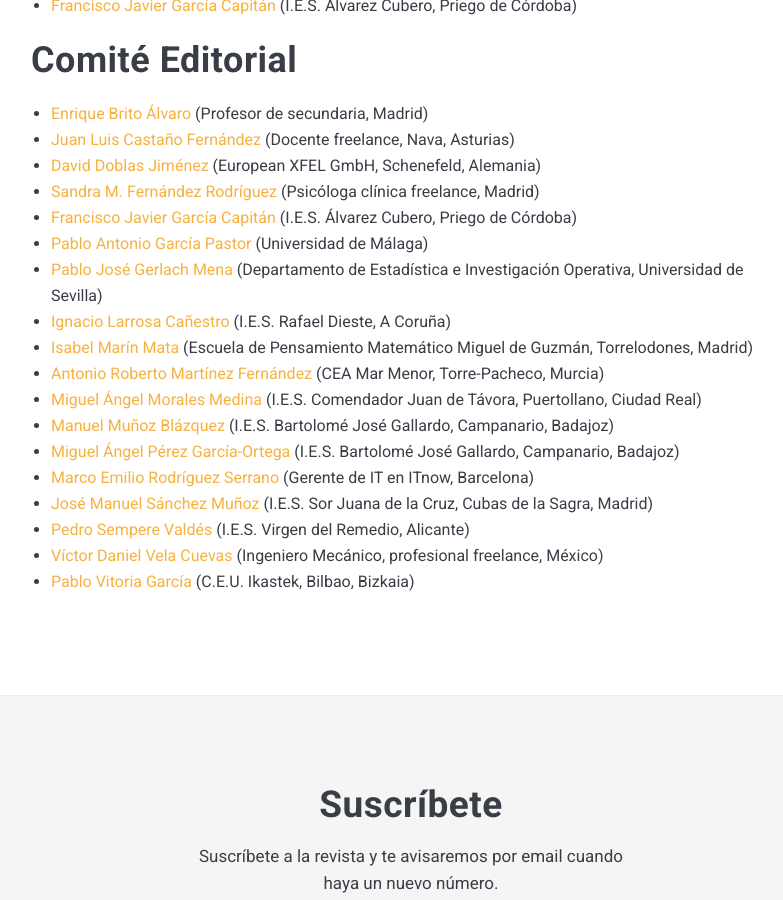
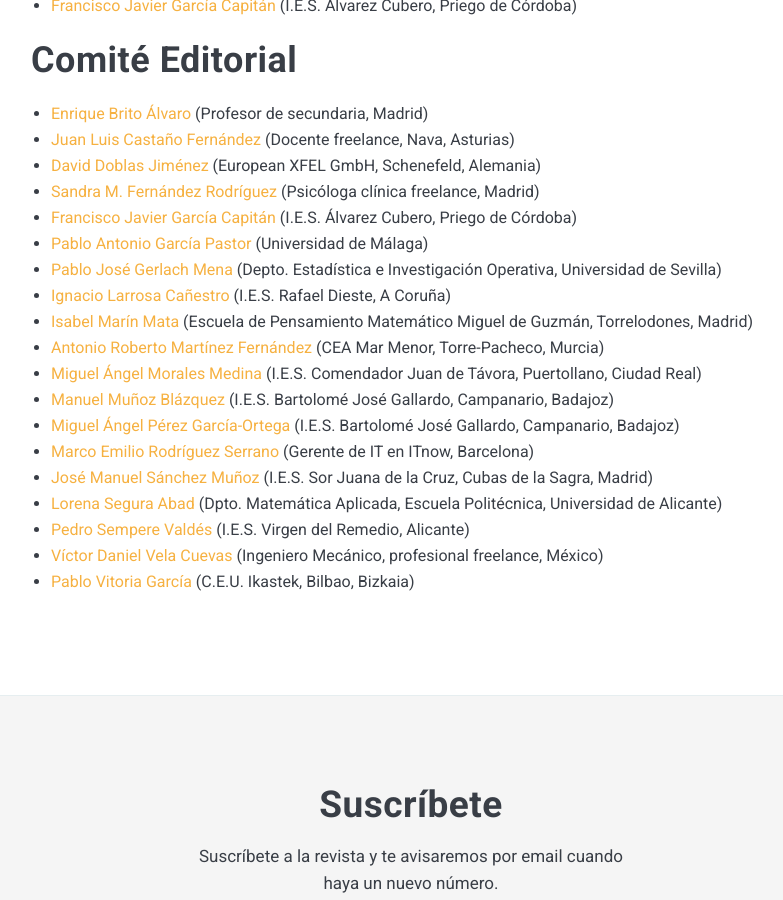
Before and after one commit to revistalva2/lva2.github.io, a Jekyll site: the page built from _pages/01-ficha_bibliografica.markdown, in a window 1280 px wide and 900 px high, scrolled down 705 px. Shown: the whole window, without its empty margins (229-1012 px from the left). Built offline with Jekyll 4.4.1, drawn with Linux system fonts in a browser that asks for light colours; nearby versions of some CDN libraries.

Commit message:
Update 01-ficha_bibliografica.markdown

```diff
--- a/_pages/01-ficha_bibliografica.markdown
+++ b/_pages/01-ficha_bibliografica.markdown
@@ -33,7 +33,7 @@ permalink: /ficha_bibliografica/
 - [Sandra M. Fernández Rodríguez](mailto:sdrafez@gmail.com) (Psicóloga clínica freelance, Madrid)
 - [Francisco Javier García Capitán](mailto:garciacapitan@gmail.com) (I.E.S. Álvarez Cubero, Priego de Córdoba)
 - [Pablo Antonio García Pastor](mailto:iraze.pgp@gmail.com) (Universidad de Málaga)
-- [Pablo José Gerlach Mena](mailto:gerlach@us.es) (Departamento de Estadística e Investigación Operativa, Universidad de Sevilla)
+- [Pablo José Gerlach Mena](mailto:gerlach@us.es) (Depto. Estadística e Investigación Operativa, Universidad de Sevilla)
 - [Ignacio Larrosa Cañestro](mailto:ilarrosa@mundo-r.com) (I.E.S. Rafael Dieste, A Coruña)
 - [Isabel Marín Mata](mailto:isamarin77@hotmail.com) (Escuela de Pensamiento Matemático Miguel de Guzmán, Torrelodones, Madrid)
 - [Antonio Roberto Martínez Fernández](mailto:antoniorobert.martinez@murciaeduca.es) (CEA Mar Menor, Torre-Pacheco, Murcia)
@@ -42,6 +42,7 @@ permalink: /ficha_bibliografica/
 - [Miguel Ángel Pérez García-Ortega](mailto:mianpgo@gmail.com) (I.E.S. Bartolomé José Gallardo, Campanario, Badajoz)
 - [Marco Emilio Rodríguez Serrano](mailto:mrodrise@gmail.com) (Gerente de IT en ITnow, Barcelona)
 - [José Manuel Sánchez Muñoz](mailto:jose.sm@educa.madrid.org) (I.E.S. Sor Juana de la Cruz, Cubas de la Sagra, Madrid)
+- [Lorena Segura Abad](mailto:lorena.segura@ua.es) (Dpto. Matemática Aplicada, Escuela Politécnica, Universidad de Alicante)
 - [Pedro Sempere Valdés](mailto:pedrosemperevaldes@gmail.com) (I.E.S. Virgen del Remedio, Alicante)
 - [Víctor Daniel Vela Cuevas](mailto:victor.vela@krutt.org) (Ingeniero Mecánico, profesional freelance, México)
 - [Pablo Vitoria García](mailto:pvitoria@gmail.com) (C.E.U. Ikastek, Bilbao, Bizkaia)
```
